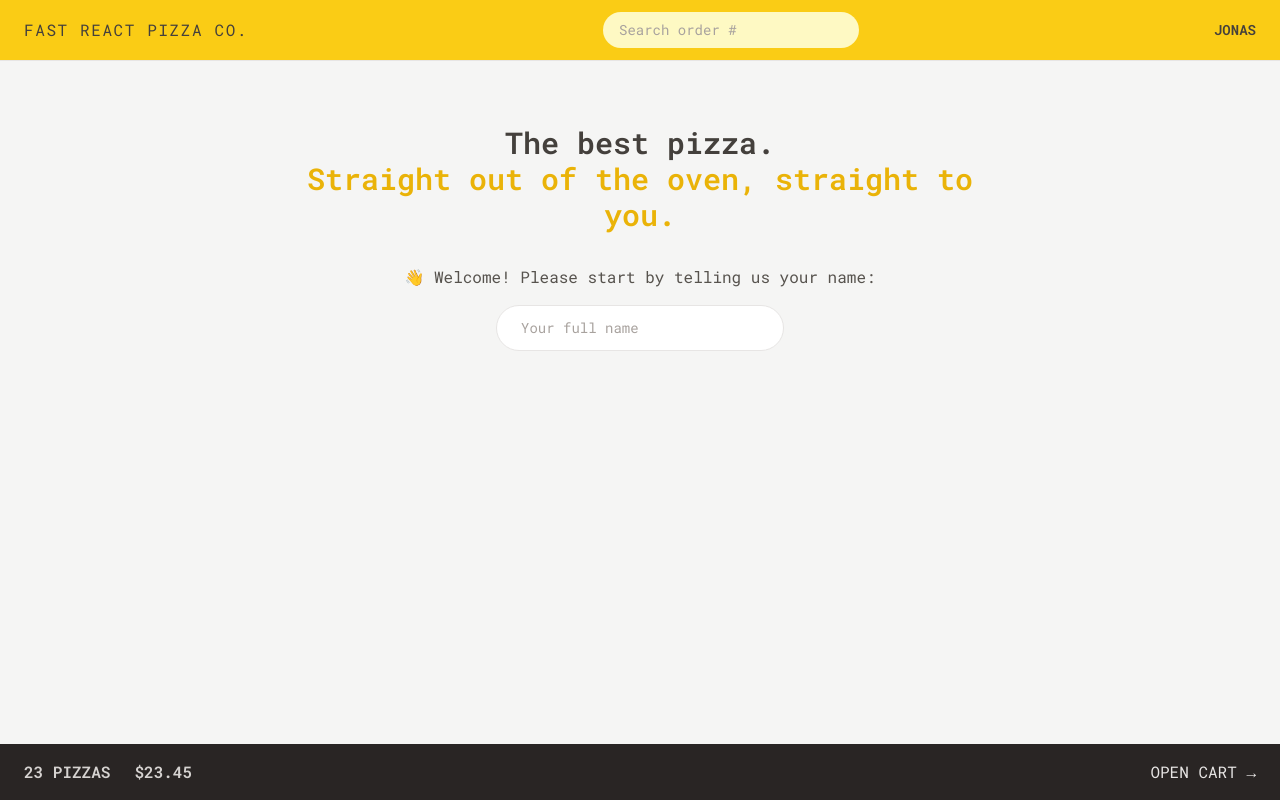
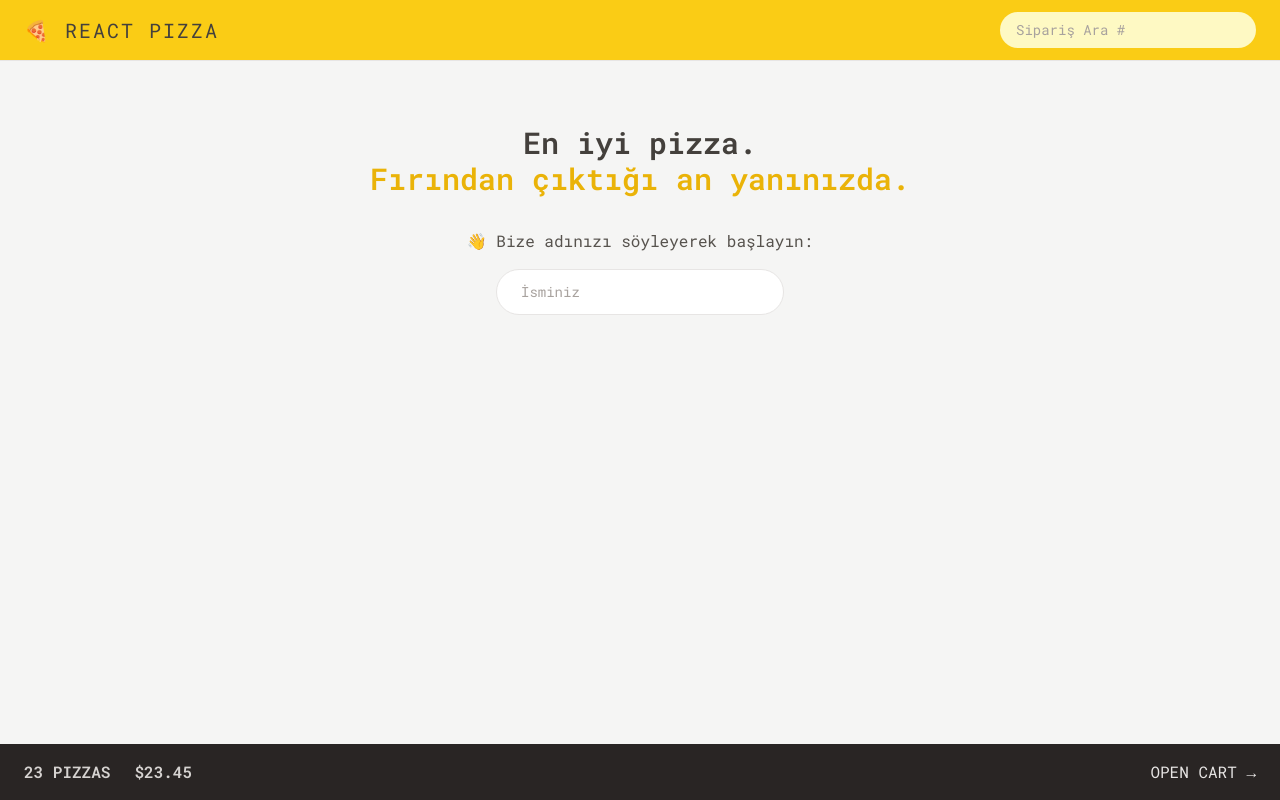
Before and after one commit to selimcanozgur/React-Pizza, a React (Vite) app: page / in a window 1280 px wide. Built offline with nearby package versions, Linux system fonts and the light colour scheme.

Commit message:
redux added

```diff
--- a/package.json
+++ b/package.json
@@ -9,8 +9,10 @@
     "preview": "vite preview"
   },
   "dependencies": {
+    "@reduxjs/toolkit": "^2.2.5",
     "react": "^18.2.0",
     "react-dom": "^18.2.0",
+    "react-redux": "^9.1.2",
     "react-router-dom": "^6.11.0"
   },
   "devDependencies": {
--- a/src/features/order/SearchOrder.jsx
+++ b/src/features/order/SearchOrder.jsx
@@ -15,7 +15,7 @@ function SearchOrder() {
   return (
     <form onSubmit={handleSubmit}>
       <input
-        placeholder="Search order #"
+        placeholder="Sipariş Ara #"
         value={query}
         onChange={(e) => setQuery(e.target.value)}
         className="w-28 rounded-full bg-yellow-100 px-4 py-2 text-sm transition-all duration-300 placeholder:text-stone-400 focus:outline-none focus:ring focus:ring-yellow-500 focus:ring-opacity-50 sm:w-64 sm:focus:w-72"
--- a/src/features/user/CreateUser.jsx
+++ b/src/features/user/CreateUser.jsx
@@ -11,12 +11,12 @@ function CreateUser() {
   return (
     <form onSubmit={handleSubmit}>
       <p className="mb-4 text-sm text-stone-600 md:text-base">
-        👋 Welcome! Please start by telling us your name:
+        👋 Bize adınızı söyleyerek başlayın:
       </p>
 
       <input
         type="text"
-        placeholder="Your full name"
+        placeholder="İsminiz"
         value={username}
         onChange={(e) => setUsername(e.target.value)}
         className="input mb-8 w-72"
@@ -24,7 +24,7 @@ function CreateUser() {
 
       {username !== '' && (
         <div>
-          <Button type="primary">Start ordering</Button>
+          <Button type="primary">Sipariş ver</Button>
         </div>
       )}
     </form>
--- a/src/features/user/Username.jsx
+++ b/src/features/user/Username.jsx
@@ -1,5 +1,11 @@
+import {useSelector} from "react-redux"
+
 function Username() {
-  return <div className="hidden text-sm font-semibold md:block">Jonas</div>;
+  const {username} = useSelector((state)=>state.user)
+
+  if (!username) return null;
+
+  return <div className="hidden text-sm font-semibold md:block">{username}</div>;
 }
 
 export default Username;
--- a/src/features/user/userSlice.js
+++ b/src/features/user/userSlice.js
@@ -1,21 +1,40 @@
-function getPosition() {
-  return new Promise(function (resolve, reject) {
-    navigator.geolocation.getCurrentPosition(resolve, reject);
-  });
+// function getPosition() {
+//   return new Promise(function (resolve, reject) {
+//     navigator.geolocation.getCurrentPosition(resolve, reject);
+//   });
+// }
+
+// async function fetchAddress() {
+//   // 1) We get the user's geolocation position
+//   const positionObj = await getPosition();
+//   const position = {
+//     latitude: positionObj.coords.latitude,
+//     longitude: positionObj.coords.longitude,
+//   };
+
+//   // 2) Then we use a reverse geocoding API to get a description of the user's address, so we can display it the order form, so that the user can correct it if wrong
+//   const addressObj = await getAddress(position);
+//   const address = `${addressObj?.locality}, ${addressObj?.city} ${addressObj?.postcode}, ${addressObj?.countryName}`;
+
+//   // 3) Then we return an object with the data that we are interested in
+//   return { position, address };
+// }
+
+import {createSlice} from "@reduxjs/toolkit"
+
+const initialState = {
+  username: ""
 }
 
-async function fetchAddress() {
-  // 1) We get the user's geolocation position
-  const positionObj = await getPosition();
-  const position = {
-    latitude: positionObj.coords.latitude,
-    longitude: positionObj.coords.longitude,
-  };
+const userSlice = createSlice({
+  name: "user",
+  initialState,
+  reducers:{
+    updateName: (state,action) =>{
+      state.username = action.payload
+    }
+  }
+})
 
-  // 2) Then we use a reverse geocoding API to get a description of the user's address, so we can display it the order form, so that the user can correct it if wrong
-  const addressObj = await getAddress(position);
-  const address = `${addressObj?.locality}, ${addressObj?.city} ${addressObj?.postcode}, ${addressObj?.countryName}`;
-
-  // 3) Then we return an object with the data that we are interested in
-  return { position, address };
-}
+export const {updateName} = userSlice.actions;
+export default userSlice.reducer;
--- a/src/main.jsx
+++ b/src/main.jsx
@@ -1,10 +1,12 @@
 import React from "react";
 import ReactDOM from "react-dom/client";
 import App from "./App";
+import store from "./store";
+import {Provider} from "react-redux"
 import "./index.css";
 
 ReactDOM.createRoot(document.getElementById("root")).render(
-  <React.StrictMode>
+  <Provider store={store}>
     <App />
-  </React.StrictMode>
+  </Provider>
 );
--- /dev/null
+++ b/src/store.js
@@ -0,0 +1,11 @@
+import {configureStore} from "@reduxjs/toolkit"
+import userReducer from "./features/user/userSlice"
+
+const store = configureStore({
+    reducer:{
+        user:userReducer,
+    }
+
+})
+
+export default store;
--- a/src/ui/Header.jsx
+++ b/src/ui/Header.jsx
@@ -4,11 +4,10 @@ import Username from '../features/user/Username';
 
 function Header() {
   return (
-    <header className="flex items-center justify-between border-b border-stone-200 bg-yellow-400 px-4 py-3 uppercase sm:px-6">
+    <header className="flex items-center justify-between border-b border-stone-200 bg-yellow-400 text-xl px-4 py-3 uppercase sm:px-6">
       <Link to="/" className="tracking-widest">
-        Fast React Pizza Co.
+        🍕 React Pizza
       </Link>
-
       <SearchOrder />
       <Username />
     </header>
--- a/src/ui/Home.jsx
+++ b/src/ui/Home.jsx
@@ -4,10 +4,10 @@ function Home() {
   return (
     <div className="my-10 px-4 text-center sm:my-16">
       <h1 className="mb-8  text-xl font-semibold md:text-3xl">
-        The best pizza.
+        En iyi pizza.
         <br />
         <span className="text-yellow-500">
-          Straight out of the oven, straight to you.
+          Fırından çıktığı an yanınızda.
         </span>
       </h1>
 
```
Also changed, not shown: src/features/order/CreateOrder.jsx (+2 -9 lines), 1 other file (tests, documents, lock files or other folders).
